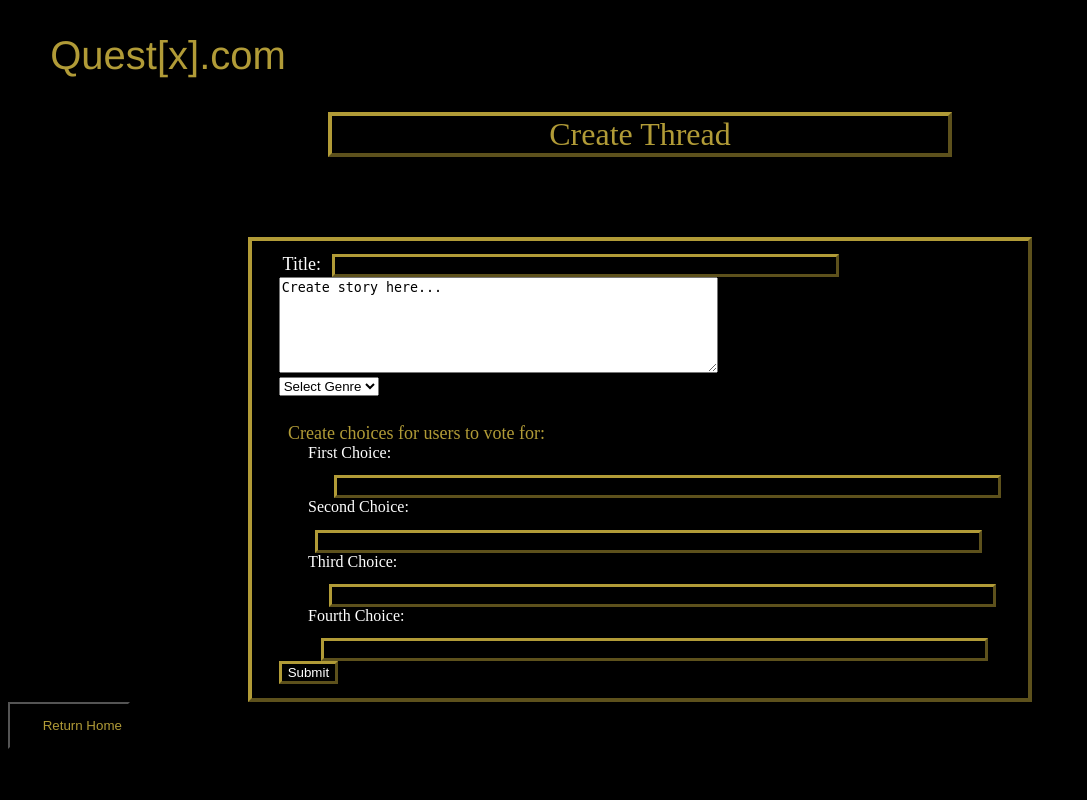
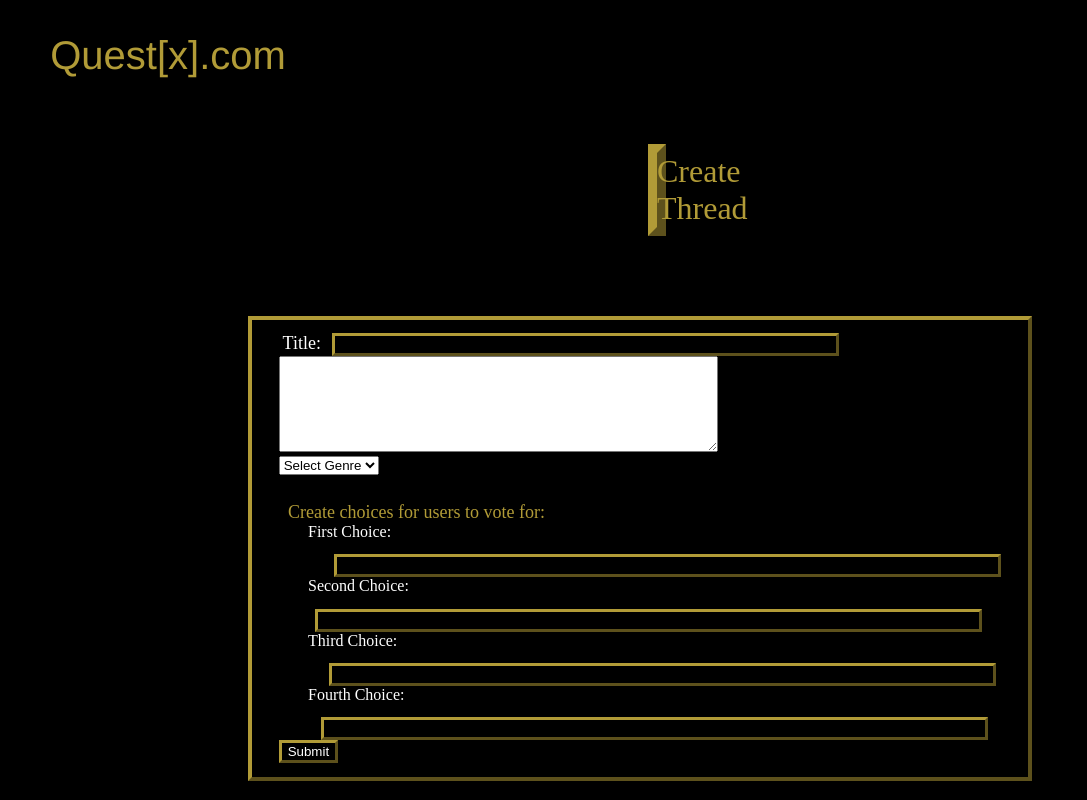
Before and after one commit to Cipnuvofli/rpg-forum, a PHP site: page /CreateThread.php in a window 1280 px wide. Shown: the whole page, without its empty margins (0-1087 px from the left). Run offline with PHP 8.4, Linux system fonts and the light colour scheme.

Commit message:
Added basic Avatar support, made many stylistic changes after running pages through a W3C validator, and Started work on a system for displaying posts(Not functional yet)

```diff
--- a/CSS/Quest[x].css
+++ b/CSS/Quest[x].css
@@ -29,13 +29,20 @@
 	border-width:1px;
 
 }
+#UCAvatar
+{
+	float:center;
+}
+#Avatarchange
+{
+	float:center;
+}
 #Topics
 {
 	margin-left: 19em;
 	margin-right: 4em;
 	margin-top: 0.5em;
-
-
+	height:15em;
 }
 #TopicQuest
 {
@@ -44,11 +51,7 @@
 
 
 }
-#TopicContents
-{
-height:15em;
 
-}
 #TopicRoleplay
 {
 	border:.2em outset #b19b37;
@@ -99,9 +102,7 @@
 
 #Topics
 {
-
-	margin-bottom:10em;
-
+margin-bottom:10em;
 }
 
 
@@ -144,35 +145,45 @@
 text-align:left;
 }
 
+#header
+{
+color:#b19b37;
+text-align:center;
+border:.3em outset #b19b37;
+margin-left:20em;
+margin-right:20em;
+font-size: xx-large;
+
+}
+
+#threadpane
+{
+border:.3em outset #b19b37;
+margin-top:5em;
+margin-left:15em;
+margin-right:15em
+
+}
 
 p
 {
 text-align:left;
 margin-left:2em;
-
-
 color:#b19b37;
-
-
-
 }
 
 ul
 {
 text-align:center;
 color:#b19b37;
-
 }
 
 a
 {
 text-align:center;
-
 }
 
 body
 {
 background-color:#000000;
-
-
 }
--- a/CreateThread.php
+++ b/CreateThread.php
@@ -1,42 +1,15 @@
-<!DOCTYPE html>
-<head>
-  <meta charset="utf-8">
-  <title>Quest[x].com</title>
-  <meta name="description" content="The Message Board Designed from the ground up for Play by post roleplaying.">
-  <link rel="stylesheet" type="text/css" href="CSS/Quest[x].css">
-
-  <canvas id="Logo" width="320" height="100"></canvas>
-  <script>
-    var canvas = document.getElementById('Logo');
-    var context = canvas.getContext('2d');
-	var x = canvas.width / 2;
-    var y = canvas.height / 2;
-
-	context.font="2.5em Helvetica";
-	context.textAlign = 'center';
-	context.textBaseline = 'middle';
-	context.fillStyle = "#b19b37"
-	context.fillText("Quest[x].com",x,y);
-
-  </script>
+<?php include "Header.php"?>
 
 
-</head>
+<p id = "header">Create Thread</p>
 
-<body>
-
-<div id="Create Thread">
-<div id="header" style="color:#b19b37;text-align:center;border:.3em outset #b19b37;margin-left:20em;margin-right:20em;">
-<font size="6">Create Thread
-</font>
-</div>
-<div style="border:.3em outset #b19b37;margin-top:5em;margin-left:15em;margin-right:15em">
+<div id = "threadpane">
 
 <form action="Threadinsert.php" method="post">
 	<font size="4" style="color:#FFFFFF;margin-left:1.7em"> Title: <input type="text" name="Title" size="60" style="margin-left:.5em;margin-top:1em"><br>
 	</font>
 
-	<textarea name="ThreadStory" cols="52" rows="6" style="margin-left:2em">Create story here...</textarea><br>
+	<textarea name="ThreadStory" cols="52" rows="6" style="margin-left:2em"></textarea><br>
 	<select name = "Genre" style="margin-left:2em;margin-bottom:2em">
 		<option>Select Genre</option>
 		<option value="Quest">Quest</option>
@@ -63,11 +36,11 @@
 </div>
 
 <div>
-<a href = "Home.php">
-<button style="background-color:#000000;"type="button";><p>Return Home</p>
-</button>
+
+
+
 </div>
-</div>
+
 
 </body>
 
--- a/Header.php
+++ b/Header.php
@@ -3,15 +3,16 @@
 <!DOCTYPE html>
 <html lang = "en">
 <head>
-        <title>Quest[x].com</title>
-        <link rel = "stylesheet" type="text/css" href ="CSS/Quest[x].css"/>
+		<meta charset="utf-8">
+		<title>Quest[x].com</title>
+		 <meta name="description" content="The Message Board Designed from the ground up for Play by post roleplaying.">
+        <link rel = "stylesheet" type="text/css" href ="CSS/Quest[x].css">
 </head>
 
 <body>
-        <div id = "container">
 
         <a href = "home.php"  style="color: rgb(0,0,0)">
-        <canvas id="Logo" width="320" height="100" alt="Quest[x].com"></canvas>
+        <canvas id="Logo" width="320" height="100"></canvas>
         <script>
     var canvas = document.getElementById('Logo');
     var context = canvas.getContext('2d');
--- a/Threadinsert.php
+++ b/Threadinsert.php
@@ -19,11 +19,7 @@
 $result = mysql_query($sql) or die(mysql_error());
 
 
-
-
-
 mysql_close($con);
-
 
 header("Location: Home.php");
 ?>
--- a/footer.php
+++ b/footer.php
@@ -1,3 +1,3 @@
-<div id="footer" style =color:#b19b37;clear:both;text-align:center;">Forum created by Joseph Penrod and Steven White </div>
+<div id="footer" style ="color:#b19b37;clear:both;text-align:center;">Forum created by Joseph Penrod and Steven White </div>
 </body>
 </html>
--- a/login.php
+++ b/login.php
@@ -22,13 +22,14 @@
 $password = mysql_real_escape_string($_POST['Password']);
 
 
-$sql = "SELECT Username, salt, password, Writeins, `Likes received`, Postcount FROM users WHERE Username = '$username'";
+$sql = "SELECT Username, salt, password, Writeins, `Likes received`, Avatar, Postcount FROM users WHERE Username = '$username'";
 $result = mysql_query($sql) or die(mysql_error());
 $row = mysql_fetch_assoc($result);
 
 $writeins = $row['Writeins'];
 $likes = $row['Likes received'];
 $postcount = $row['Postcount'];
+$avvie = $row['Avatar'];
 
 
 $hashed_pass = crypt($password, $Blowfish_Pre.$row['salt'].$Blowfish_End);
@@ -41,6 +42,7 @@
 	$_SESSION['writeins'] = $writeins;
 	$_SESSION['Likes received'] = $likes;
 	$_SESSION['postcount'] = $postcount;
+	$_SESSION['Avatar'] = $avvie;
 	echo'<a href = "Home.php">go to home page</a>';
 }
 else
--- /dev/null
+++ b/personal.php
@@ -0,0 +1,3 @@
+<?php
+
+?>
```
Also changed, not shown: Home.php (+10 -5 lines), listposts.php (added, +24 -0 lines), listtopics.php (+10 -19 lines), usercard.php (+16 -11 lines), Images/Avatars/0.jpg (added).
